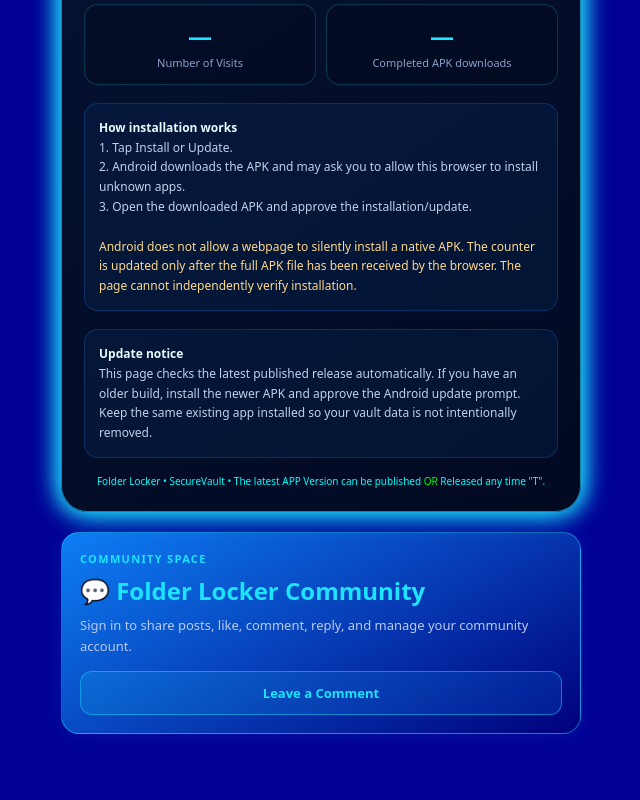
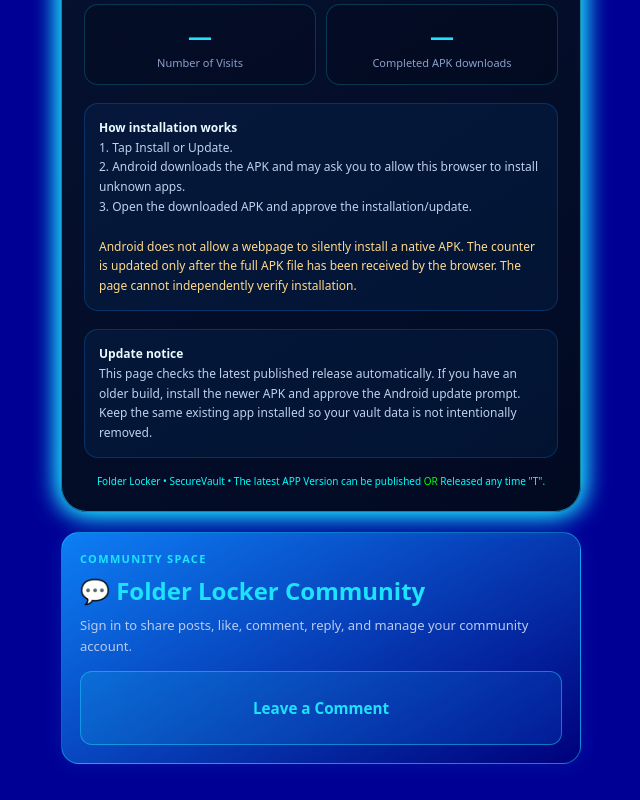
Before and after one commit to biroodk/My-App, a website: page install-page/index.html in a window 1280 px wide. Shown: the part 441-1241 px from the top of the page, without its empty margins (319-959 px from the left). Before the commit the page ends 1211 px from the top, so only its background shows below. Drawn offline with Linux system fonts and the light colour scheme; no server answers.

Commit message:
Update index.html

```diff
--- a/install-page/index.html
+++ b/install-page/index.html
@@ -64,7 +64,7 @@
 <section class="community-entry" aria-label="Folder Locker Community">
  <div class="eyebrow">Community space</div><h2 style="color:var(--cyan);margin:8px 0">💬 Folder Locker Community</h2>
  <p style="color:#b9cbed;line-height:1.6">Sign in to share posts, like, comment, reply, and manage your community account.</p>
- <a href="/community.html">Leave a Comment</a>
+ <a href="/community.html"><h3>Leave a Comment</h3></a>
 </section>
 </main>
 <script>
```
